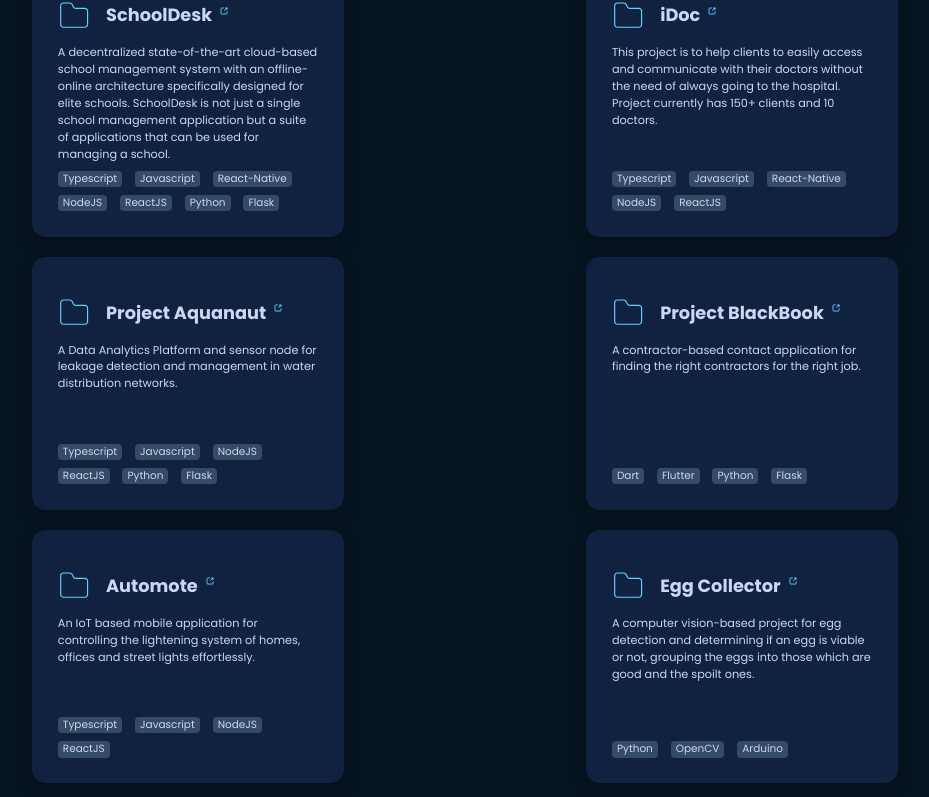
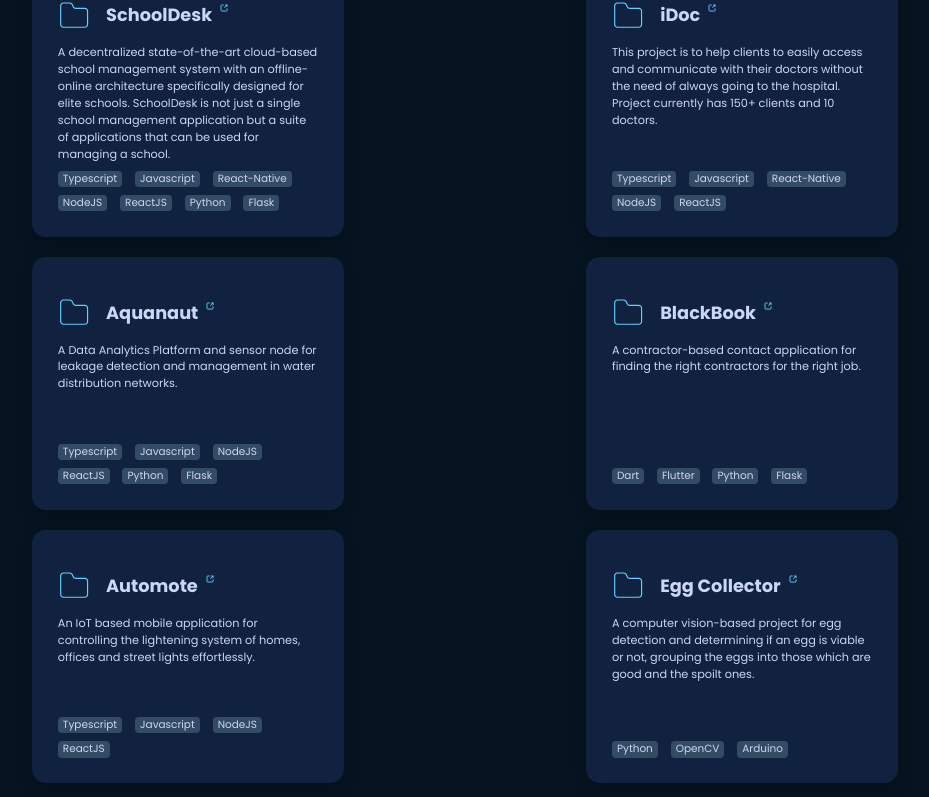
Before and after one commit to Silvrash/portfolio, a React (Create React App) app: page / in a window 1280 px wide. Shown: the part 4180-4977 px from the top of the page, without its empty margins (178-1107 px from the left). Built offline with nearby package versions, Linux system fonts and the light colour scheme.

Commit message:
fix: link position reponsiveness in noteworthy projects

```diff
--- a/src/data.tsx
+++ b/src/data.tsx
@@ -192,13 +192,13 @@ const data = {
                 link: "https://play.google.com/store/apps/details?id=com.arkdevs.jaatech.idoc",
             },
             {
-                title: "Project Aquanaut",
+                title: "Aquanaut",
                 desc: "A Data Analytics Platform and sensor node for leakage detection and management in water distribution networks.",
                 skills: ["Typescript", "Javascript", "NodeJS", "ReactJS", "Python", "Flask"],
                 link: "https://aquanaut.netlify.com/",
             },
             {
-                title: "Project BlackBook",
+                title: "BlackBook",
                 desc: "A contractor-based contact application for finding the right contractors for the right job.",
                 skills: ["Dart", "Flutter", "Python", "Flask"],
                 link: "https://play.google.com/store/apps/details?id=com.nyeova.projectaid.blackbook",
--- a/src/pages/Projects.tsx
+++ b/src/pages/Projects.tsx
@@ -8,7 +8,7 @@ import {
     AppearReveal,
     FadeReveal,
     PopFromLeftReveal,
-    PopFromRightReveal
+    PopFromRightReveal,
 } from "../components/Reveal";
 import Section from "../components/Section";
 import data from "../data";
@@ -102,7 +102,8 @@ const NoteworthyProject: React.FC<NoteworthyProjectProps> = ({ title, desc, skil
         <AppearReveal className={`card`} onClick={openInNewTab}>
             <div className="row">
                 <FolderIcon width={toDesignRatio(40)} height={toDesignRatio(40)} />
-                <div className="title">{title}</div>
+                <div className="title">
+                    {title}
                     <a href={link} className="link">
                         <LinkIcon
                             color="#64D0FF"
@@ -110,6 +111,7 @@ const NoteworthyProject: React.FC<NoteworthyProjectProps> = ({ title, desc, skil
                             height={toDesignRatio(10)}
                         />
                     </a>
+                </div>
             </div>
             <div className="desc">{desc}</div>
             <div className="skills row">
@@ -288,6 +290,10 @@ const StyledDiv = styled(Center)`
         margin-right: 0;
     }
 
+    .skills.row {
+        justify-content: flex-start;
+    }
+
     .skills {
         @media (max-width: 912px) {
             flex-wrap: wrap;
@@ -398,9 +404,15 @@ const StyledDiv = styled(Center)`
                 justify-content: center;
                 border-radius: 4px;
             }
+            .title{
+                position: relative;
+            }
             .link {
-                margin-top: -8px;
+                align-self: flex-start;
                 margin-left: 0.5rem;
+                position: absolute;
+                top: -70%;
+
             }
         }
     }
```
Lines whose indentation alone changed are shown as unchanged.
